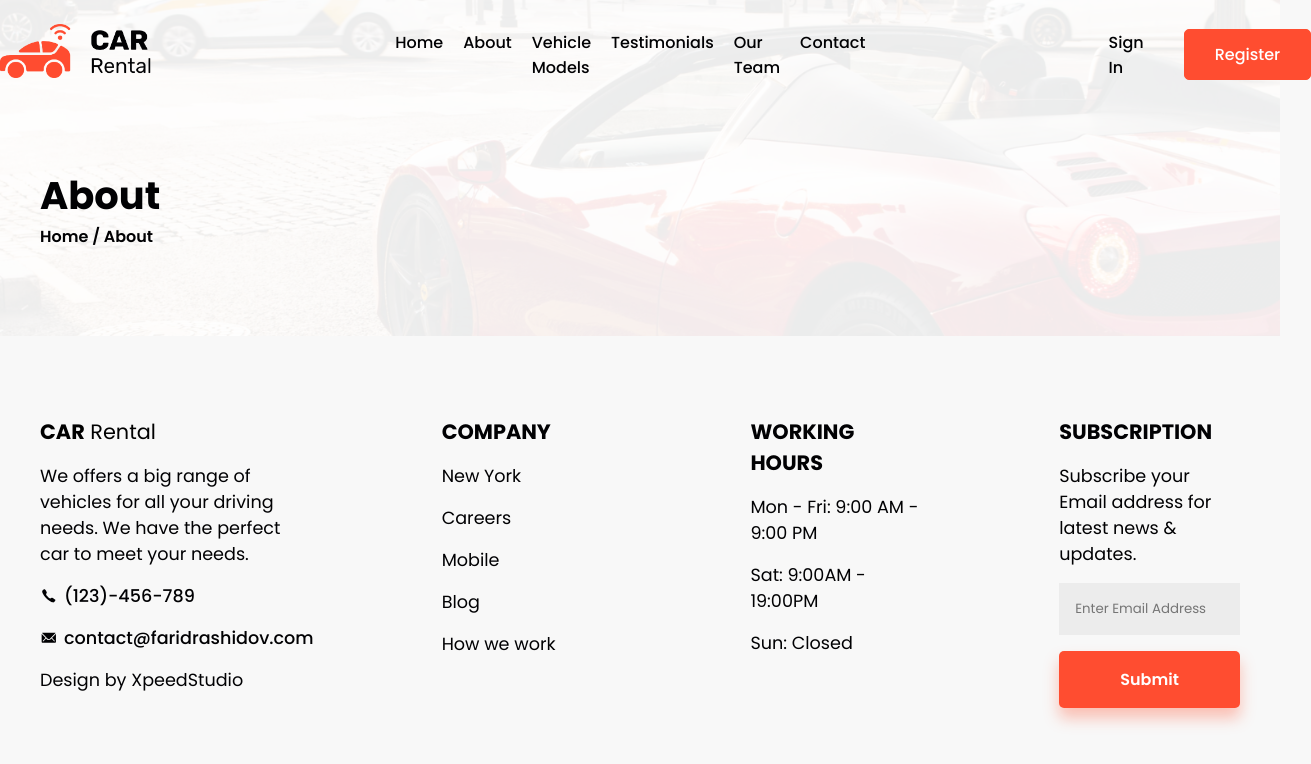
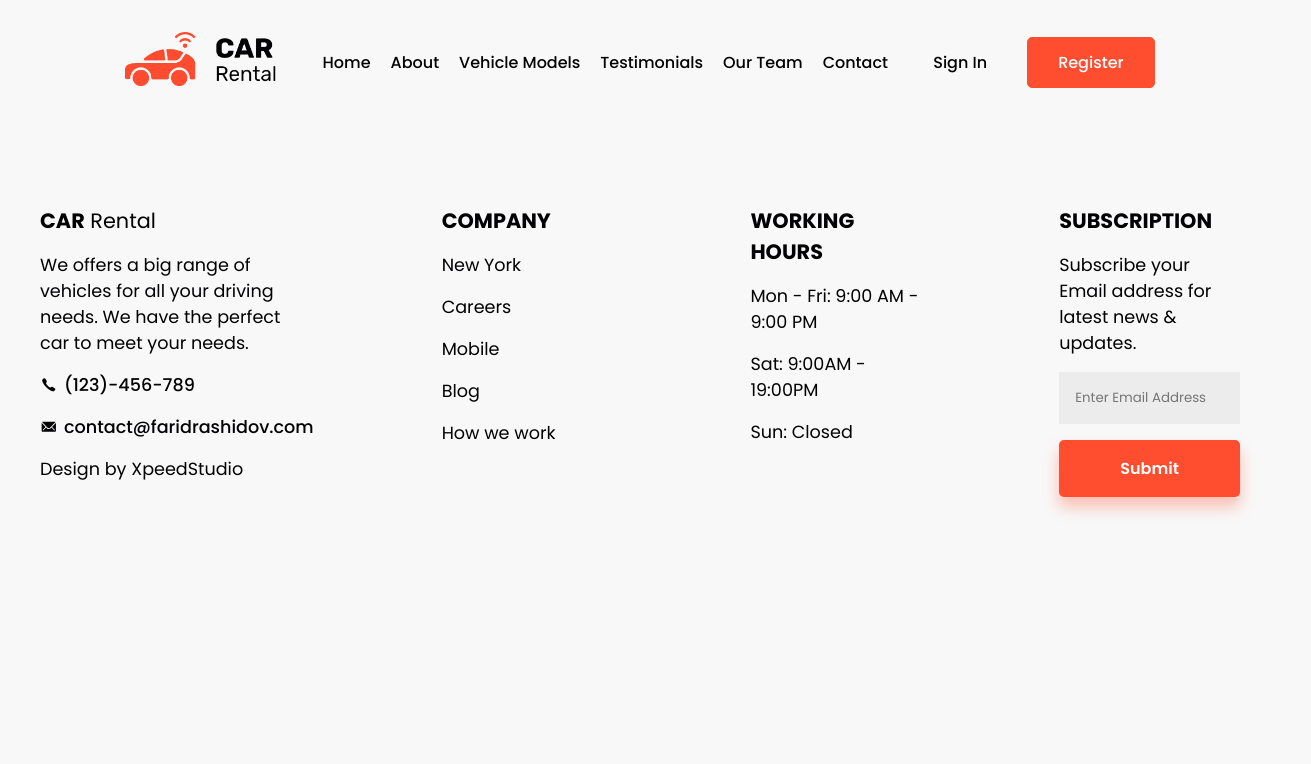
Before and after one commit to imrashidov/car-rental-project, a React (Vite) app: page /about in a window 1280 px wide. Shown: the top 764 px of the page, 1311 px wide, since content can reach past the window. Built offline with nearby package versions, Linux system fonts and the light colour scheme.

Commit message:
Update navbar styling and remove unused code

```diff
--- a/src/App.css
+++ b/src/App.css
@@ -23,17 +23,11 @@ nav {
 }
 .navbar {
   display: flex;
+  z-index: 9999;
+  width: 100%;
+  padding: 2rem 5rem;
   justify-content: space-evenly;
   align-items: center;
-  gap: 15.2rem;
-  margin: 0 auto;
-  padding: 1.5rem 0rem;
-  max-width: 95rem;
-  z-index: 99999;
-  position: absolute;
-  top: 0;
-  left: 0;
-  right: 0;
 }
 .navbar-img {
   width: 9.5rem;
--- a/src/pages/About.jsx
+++ b/src/pages/About.jsx
@@ -1,9 +1,9 @@
-import HeroPages from "../components/HeroPages";
+// import HeroPages from "../components/HeroPages";
 
 const About = () => {
   return (
     <section id="about" className="about-section">
-      <HeroPages name="About" />
+      {/* <HeroPages name="About" /> */}
       <div className="container"></div>
     </section>
   );
```
